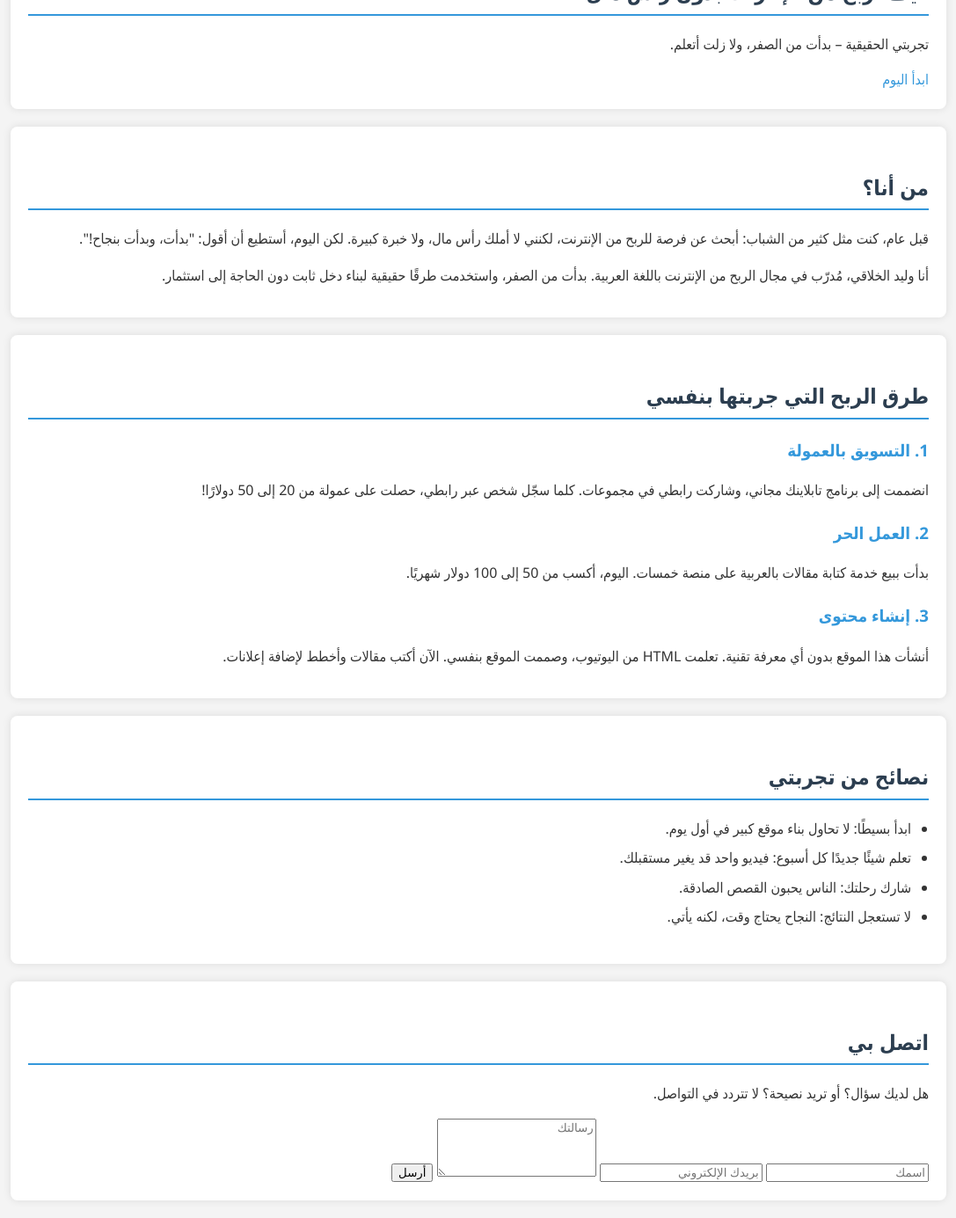
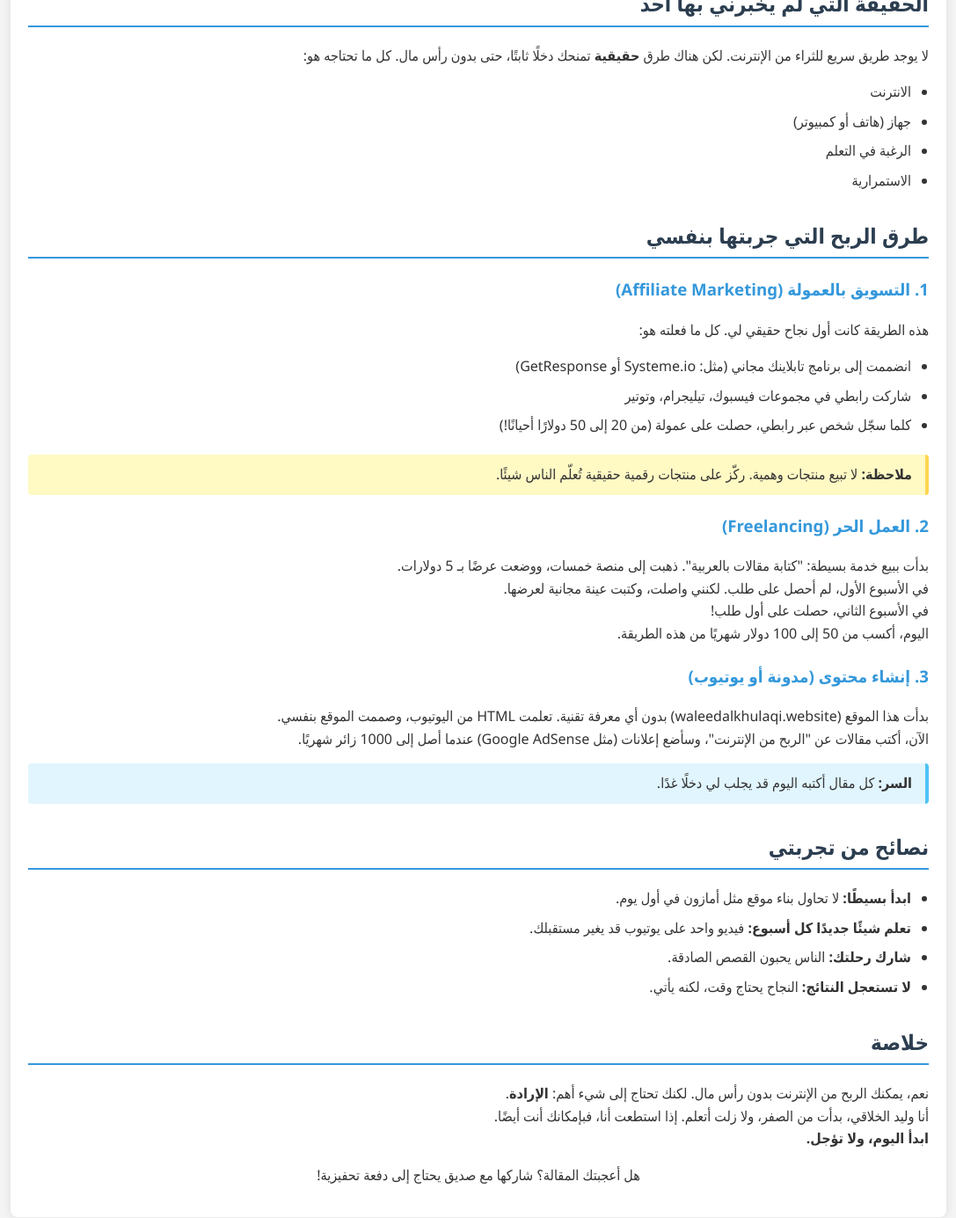
Before and after one commit to alkhulaqiw/waleedalkhulaqi-website, a Jekyll site: the page Update index.html, which Jekyll copies as it is, in a window 1280 px wide and 1400 px high, scrolled down 266 px. Shown: the top 1385 px of the window at 88% size, without its empty margins (96-1183 px from the left). Built offline with Jekyll 4.4.1, drawn with Linux system fonts in a browser that asks for light colours; some of the changed text lies outside the part shown.

Commit message:
Update Update index.html

```diff
--- a/Update index.html
+++ b/Update index.html
@@ -1,108 +1,77 @@
 <!DOCTYPE html>
 <html lang="ar" dir="rtl">
 <head>
-  <meta charset="UTF-8" />
-  <meta name="viewport" content="width=device-width, initial-scale=1.0" />
-  <meta name="description" content="كيف تربح من الإنترنت بدون رأس مال؟ تجربتي الحقيقية مع وليد الخلاقي." />
-  <title>كيف تربح من الإنترنت بدون رأس مال؟ – وليد الخلاقي</title>
-  <link rel="stylesheet" href="css/style.css" />
-  <link href="https://fonts.googleapis.com/css2?family=Tajawal:wght@400;500;700&display=swap" rel="stylesheet">
+    <meta charset="UTF-8">
+    <meta name="viewport" content="width=device-width, initial-scale=1.0">
+    <title>كيف تربح من الإنترنت بدون رأس مال؟ – تجربتي الحقيقية</title>
+    <meta name="description" content="تجربتي الحقيقية في الربح من الإنترنت بدون رأس مال. التسويق بالعمولة، العمل الحر، وإنشاء محتوى.">
+    <link rel="stylesheet" href="css/style.css">
 </head>
 <body>
 
-  <!-- Header -->
-  <header class="header">
-    <div class="container">
-      <h1><a href="#" class="logo">وَلِيد الخلاقي</a></h1>
-      <nav class="nav">
-        <a href="#about">من أنا؟</a>
-        <a href="#methods">طرق الربح</a>
-        <a href="#tips">نصائح</a>
-        <a href="#contact">اتصل بي</a>
-      </nav>
+<div class="container">
+
+    <h1>كيف تربح من الإنترنت بدون رأس مال؟ – تجربتي الحقيقية</h1>
+    <p class="post-meta">*نشر في: 5 أبريل 2025 | بواسطة: وليد الخلاقي*</p>
+
+    <p>قبل عام، كنت مثل كثير من الشباب: أبحث عن فرصة للربح من الإنترنت، لكنني لا أملك رأس مال، ولا خبرة كبيرة، ولا حتى جهاز كمبيوتر قوي.<br>
+    لكن اليوم، أستطيع أن أقول: "بدأت، وبدأت بنجاح!".</p>
+
+    <h2>الحقيقة التي لم يخبرني بها أحد</h2>
+    <p>لا يوجد طريق سريع للثراء من الإنترنت. لكن هناك طرق <strong>حقيقية</strong> تمنحك دخلًا ثابتًا، حتى بدون رأس مال. كل ما تحتاجه هو:</p>
+    <ul>
+        <li>الانترنت</li>
+        <li>جهاز (هاتف أو كمبيوتر)</li>
+        <li>الرغبة في التعلم</li>
+        <li>الاستمرارية</li>
+    </ul>
+
+    <h2>طرق الربح التي جربتها بنفسي</h2>
+
+    <h3>1. التسويق بالعمولة (Affiliate Marketing)</h3>
+    <p>هذه الطريقة كانت أول نجاح حقيقي لي. كل ما فعلته هو:</p>
+    <ul>
+        <li>انضممت إلى برنامج تابلاينك مجاني (مثل: Systeme.io أو GetResponse)</li>
+        <li>شاركت رابطي في مجموعات فيسبوك، تيليجرام، وتوتير</li>
+        <li>كلما سجّل شخص عبر رابطي، حصلت على عمولة (من 20 إلى 50 دولارًا أحيانًا!)</li>
+    </ul>
+    <div class="note">
+        <strong>ملاحظة:</strong> لا تبيع منتجات وهمية. ركّز على منتجات رقمية حقيقية تُعلّم الناس شيئًا.
     </div>
-  </header>
 
-  <!-- Hero Section -->
-  <section class="hero">
-    <div class="container">
-      <h2>كيف تربح من الإنترنت بدون رأس مال؟</h2>
-      <p>تجربتي الحقيقية – بدأت من الصفر، ولا زلت أتعلم.</p>
-      <a href="#methods" class="btn">ابدأ اليوم</a>
+    <h3>2. العمل الحر (Freelancing)</h3>
+    <p>بدأت ببيع خدمة بسيطة: "كتابة مقالات بالعربية". ذهبت إلى منصة خمسات، ووضعت عرضًا بـ 5 دولارات.<br>
+    في الأسبوع الأول، لم أحصل على طلب. لكنني واصلت، وكتبت عينة مجانية لعرضها.<br>
+    في الأسبوع الثاني، حصلت على أول طلب!<br>
+    اليوم، أكسب من 50 إلى 100 دولار شهريًا من هذه الطريقة.</p>
+
+    <h3>3. إنشاء محتوى (مدونة أو يوتيوب)</h3>
+    <p>بدأت هذا الموقع (waleedalkhulaqi.website) بدون أي معرفة تقنية. تعلمت HTML من اليوتيوب، وصممت الموقع بنفسي.<br>
+    الآن، أكتب مقالات عن "الربح من الإنترنت"، وسأضع إعلانات (مثل Google AdSense) عندما أصل إلى 1000 زائر شهريًا.</p>
+    <div class="secret">
+        <strong>السر:</strong> كل مقال أكتبه اليوم قد يجلب لي دخلًا غدًا.
     </div>
-  </section>
 
-  <!-- About Section -->
-  <section id="about" class="section">
-    <div class="container">
-      <h2>من أنا؟</h2>
-      <p>
-        قبل عام، كنت مثل كثير من الشباب: أبحث عن فرصة للربح من الإنترنت، لكنني لا أملك رأس مال، ولا خبرة كبيرة.
-        لكن اليوم، أستطيع أن أقول: "بدأت، وبدأت بنجاح!".
-      </p>
-      <p>
-        أنا وليد الخلاقي، مُدرّب في مجال الربح من الإنترنت باللغة العربية.
-        بدأت من الصفر، واستخدمت طرقًا حقيقية لبناء دخل ثابت دون الحاجة إلى استثمار.
-      </p>
-    </div>
-  </section>
+    <h2>نصائح من تجربتي</h2>
+    <ul>
+        <li><strong>ابدأ بسيطًا:</strong> لا تحاول بناء موقع مثل أمازون في أول يوم.</li>
+        <li><strong>تعلم شيئًا جديدًا كل أسبوع:</strong> فيديو واحد على يوتيوب قد يغير مستقبلك.</li>
+        <li><strong>شارك رحلتك:</strong> الناس يحبون القصص الصادقة.</li>
+        <li><strong>لا تستعجل النتائج:</strong> النجاح يحتاج وقت، لكنه يأتي.</li>
+    </ul>
 
-  <!-- Methods Section -->
-  <section id="methods" class="section">
-    <div class="container">
-      <h2>طرق الربح التي جربتها بنفسي</h2>
+    <h2>خلاصة</h2>
+    <p>نعم، يمكنك الربح من الإنترنت بدون رأس مال. لكنك تحتاج إلى شيء أهم: <strong>الإرادة</strong>.<br>
+    أنا وليد الخلاقي، بدأت من الصفر، ولا زلت أتعلم. إذا استطعت أنا، فبإمكانك أنت أيضًا.<br>
+    <strong>ابدأ اليوم، ولا تؤجل.</strong></p>
 
-      <div class="card">
-        <h3>1. التسويق بالعمولة</h3>
-        <p>انضممت إلى برنامج تابلاينك مجاني، وشاركت رابطي في مجموعات. كلما سجّل شخص عبر رابطي، حصلت على عمولة من 20 إلى 50 دولارًا!</p>
-      </div>
+    <p style="text-align: center;">هل أعجبتك المقالة؟ شاركها مع صديق يحتاج إلى دفعة تحفيزية!</p>
 
-      <div class="card">
-        <h3>2. العمل الحر</h3>
-        <p>بدأت ببيع خدمة كتابة مقالات بالعربية على منصة خمسات. اليوم، أكسب من 50 إلى 100 دولار شهريًا.</p>
-      </div>
+</div>
 
-      <div class="card">
-        <h3>3. إنشاء محتوى</h3>
-        <p>أنشأت هذا الموقع بدون أي معرفة تقنية. تعلمت HTML من اليوتيوب، وصممت الموقع بنفسي. الآن أكتب مقالات وأخطط لإضافة إعلانات.</p>
-      </div>
-    </div>
-  </section>
-
-  <!-- Tips Section -->
-  <section id="tips" class="section">
-    <div class="container">
-      <h2>نصائح من تجربتي</h2>
-      <ul class="tips-list">
-        <li>ابدأ بسيطًا: لا تحاول بناء موقع كبير في أول يوم.</li>
-        <li>تعلم شيئًا جديدًا كل أسبوع: فيديو واحد قد يغير مستقبلك.</li>
-        <li>شارك رحلتك: الناس يحبون القصص الصادقة.</li>
-        <li>لا تستعجل النتائج: النجاح يحتاج وقت، لكنه يأتي.</li>
-      </ul>
-    </div>
-  </section>
-
-  <!-- Contact Section -->
-  <section id="contact" class="section">
-    <div class="container">
-      <h2>اتصل بي</h2>
-      <p>هل لديك سؤال؟ أو تريد نصيحة؟ لا تتردد في التواصل.</p>
-      <form class="contact-form">
-        <input type="text" placeholder="اسمك" required />
-        <input type="email" placeholder="بريدك الإلكتروني" required />
-        <textarea placeholder="رسالتك" rows="4"></textarea>
-        <button type="submit" class="btn">أرسل</button>
-      </form>
-    </div>
-  </section>
-
-  <!-- Footer -->
-  <footer class="footer">
-    <div class="container">
-      <p>&copy; 2025 وليد الخولقي. جميع الحقوق محفوظة.</p>
-      <p>تابعني على <a href="#">إنستغرام</a> | <a href="#">تويتر</a></p>
-    </div>
-  </footer>
+<footer>
+    <p>&copy; 2025 وليد الخلاقي. جميع الحقوق محفوظة.</p>
+</footer>
 
 </body>
 </html>
```
